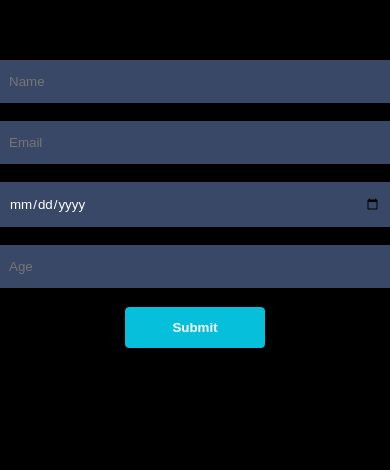
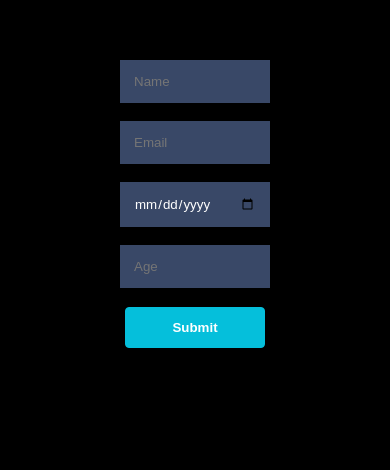
Before and after one commit to ashfiquejahan24/fooddeliviry.github.io, a plain HTML site: page index.html in a window 390 px wide. Shown: the part 7588-8058 px from the top of the page. Drawn offline with nearby package versions, Linux system fonts and the light colour scheme.

Commit message:
I have made change in code

```diff
--- a/css/responsive.css
+++ b/css/responsive.css
@@ -432,4 +432,8 @@
 		font-size: 13px;
 	}
 
+	#inner-contact{
+		width: 150px;
+	}
+
 }
```
